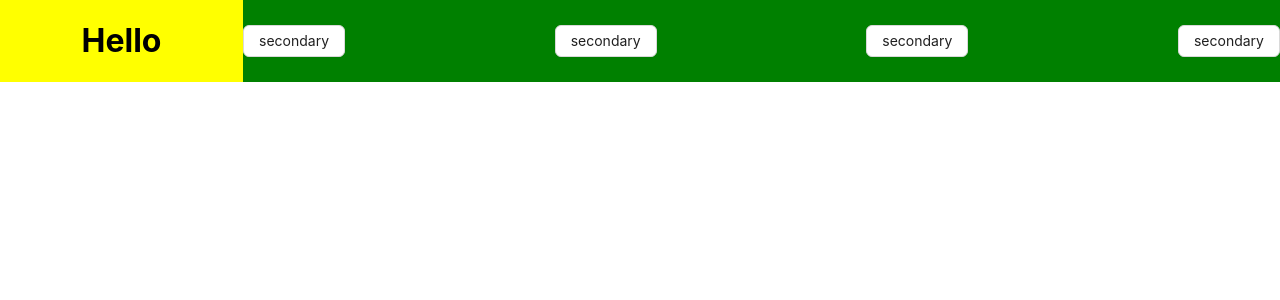
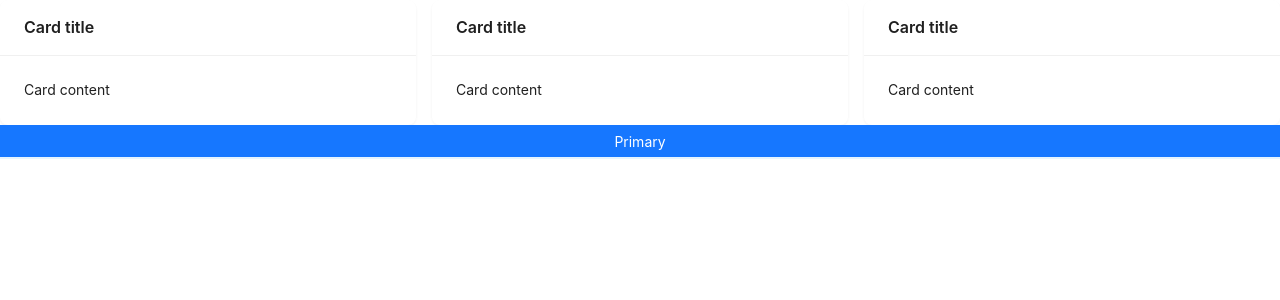
Before and after one commit to Ankur-Vekariya/pos-client, a React (Create React App) app: page /category-list in a window 1280 px wide. Shown: the top 300 px of the page. Built offline with nearby package versions, Linux system fonts and the light colour scheme.

Commit message:
React routing

```diff
--- a/package.json
+++ b/package.json
@@ -9,6 +9,7 @@
     "antd": "^5.2.0",
     "react": "^18.2.0",
     "react-dom": "^18.2.0",
+    "react-router-dom": "^6.8.1",
     "react-scripts": "5.0.1",
     "web-vitals": "^2.1.4"
   },
--- a/src/App.js
+++ b/src/App.js
@@ -1,27 +1,87 @@
-import logo from './logo.svg';
-import './App.css';
-import Home from './pages/Home';
-import Layout from './pages/Layout';
+import logo from "./logo.svg";
+import "./App.css";
+import Home from "./pages/Home";
+// import Layout from "./pages/Layout";
+import CategoryList from "./pages/Categories/categoryList";
+
+import { Layout, Space, Button } from "antd";
+import Responsive from "./utils/responsive";
+import CreateCategory from "./pages/Categories/createCategories";
+import { createBrowserRouter, RouterProvider } from "react-router-dom";
+
+const { Header, Footer, Sider, Content } = Layout;
+
+const router = createBrowserRouter([
+  {
+    path: "/create-category",
+    element: <CreateCategory />,
+  },
+  {
+    path: "/category-list",
+    element: <CategoryList />,
+  },
+]);
+
 function App() {
+  const headerStyle = {
+    textAlign: "center",
+    color: "#fff",
+    height: 64,
+    paddingInline: 50,
+    lineHeight: "64px",
+    backgroundColor: "#7dbcea",
+  };
+  const contentStyle = {
+    textAlign: "center",
+    minHeight: 120,
+    lineHeight: "120px",
+    color: "#fff",
+    backgroundColor: "#108ee9",
+  };
+  const siderStyle = {
+    textAlign: "center",
+    lineHeight: "100%",
+    color: "#fff",
+    backgroundColor: "#3ba0e9",
+  };
+  const footerStyle = {
+    textAlign: "center",
+    color: "#fff",
+    backgroundColor: "#7dbcea",
+  };
+
+  console.log("Responsive", Responsive());
+  const height = Responsive.height?.current;
+
   return (
-    <div className="App">
-    <Layout/>
-    {/* <Home/> */}
-      {/* <header className="App-header">
-        <img src={logo} className="App-logo" alt="logo" />
-        <p>
-          Edit <code>src/App.js</code> and save to reload.
-        </p>
-        <a
-          className="App-link"
-          href="https://reactjs.org"
-          target="_blank"
-          rel="noopener noreferrer"
+    <main>
+      <RouterProvider router={router}></RouterProvider>
+      {/* <div className="App">
+        <Space
+          direction="vertical"
+          style={{
+            width: "100%",
+          }}
+          size={[0, 48]}
         >
-          Learn React
-        </a>
-      </header> */}
-    </div>
+          <Layout>
+            <Sider style={siderStyle}>Sider</Sider>
+            <Layout>
+              <Header style={headerStyle}>
+                <Button>Default Button</Button>
+                <Button>Default Button</Button>
+                <Button>Default Button</Button>
+                <Button>Default Button</Button>
+              </Header>
+              <Content style={contentStyle}>
+                <CategoryList />
+              </Content>
+              <Footer style={footerStyle}>Footer</Footer>
+            </Layout>
+          </Layout>
+        </Space>
+      </div> */}
+    </main>
   );
 }
 
--- /dev/null
+++ b/src/pages/Categories/categoryList.js
@@ -0,0 +1,32 @@
+import React from "react";
+import { Card, Col, Row, Button } from "antd";
+import { Link, Navigate, useNavigate } from "react-router-dom";
+
+const CategoryList = () => {
+  const navigate = useNavigate();
+  console.log("navigate", navigate);
+  return (
+    <Row gutter={16}>
+      <Col span={8}>
+        <Card title="Card title" bordered={false}>
+          Card content
+        </Card>
+      </Col>
+      <Col span={8}>
+        <Card title="Card title" bordered={false}>
+          Card content
+        </Card>
+      </Col>
+      <Col span={8}>
+        <Card title="Card title" bordered={false}>
+          Card content
+        </Card>
+      </Col>
+      <Button type="primary" block onClick={() => navigate("/create-category")}>
+        Primary
+      </Button>
+    </Row>
+  );
+};
+
+export default CategoryList;
--- /dev/null
+++ b/src/pages/Categories/createCategories.js
@@ -0,0 +1,12 @@
+import React from "react";
+import { Input } from "antd";
+
+const CreateCategory = () => {
+  return (
+    <div>
+      <Input placeholder="Basic usage" />
+    </div>
+  );
+};
+
+export default CreateCategory;
--- a/src/pages/Home.js
+++ b/src/pages/Home.js
@@ -29,6 +29,7 @@ const footerStyle = {
   color: "#fff",
   backgroundColor: "#7dbcea",
 };
+
 const Home = () => {
   console.log("Responsive", Responsive());
 
```
Also changed, not shown: 1 other file (tests, documents, lock files or other folders).
